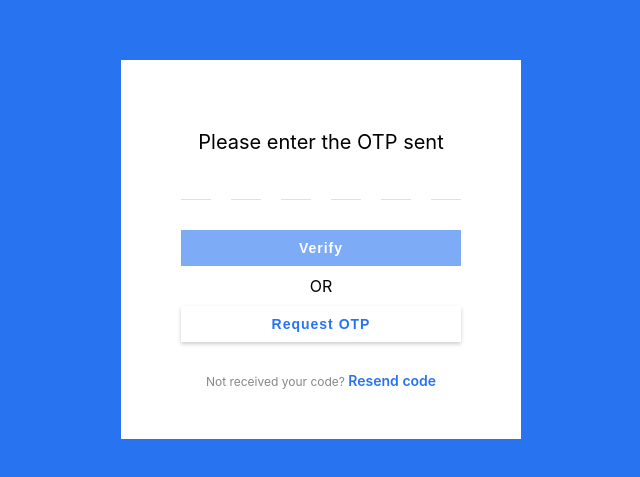
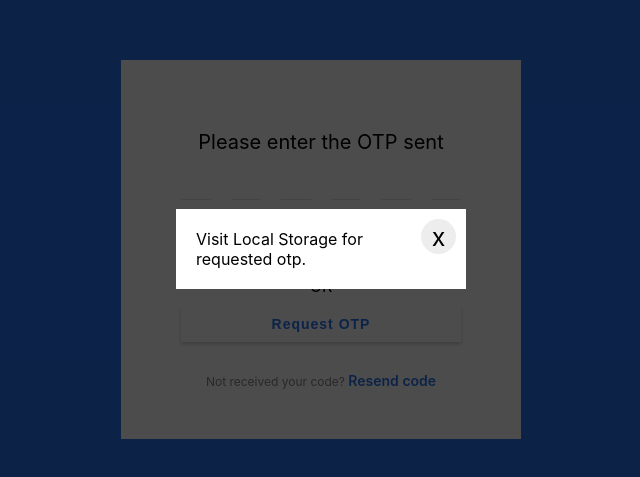
Before and after one commit to pashaumar/otp-verification, a React (Create React App) app: page / in a window 1280 px wide. Shown: the part 151-628 px from the top of the page, without its empty margins (319-959 px from the left). Built offline with nearby package versions, Linux system fonts and the light colour scheme.

Commit message:
adding message on visit

```diff
--- a/src/App.js
+++ b/src/App.js
@@ -2,11 +2,13 @@ import React, { useEffect, useState } from "react";
 import "./App.css";
 import OtpContainer from "./components/otpContainer/OtpContainer";
 import OtpGenerator from "./components/otpGenerator/OtpGenerator";
+import Modal from "./components/modal/Modal";
 
 function App() {
   const otpLength = 6;
   const [otpInput, setOtpInput] = useState({});
   const [otpValue, setOtpValue] = useState("");
+  const [showModal, setShowModal] = useState(true);
 
   useEffect(() => {
     localStorage.removeItem("otp");
@@ -37,8 +39,18 @@ function App() {
     setOtpInput((prev) => ({ ...prev, ...key }));
   };
 
+  const hideModal = () => {
+    setShowModal(false);
+  };
+
   return (
     <div className="App">
+      {showModal && (
+        <Modal
+          message="Visit Local Storage for requested otp."
+          hideModal={hideModal}
+        />
+      )}
       <div className="content">
         <div className="otp-text">Please enter the OTP sent</div>
         <OtpContainer
--- a/src/components/modal/Modal.module.css
+++ b/src/components/modal/Modal.module.css
@@ -17,7 +17,9 @@
   width: 250px;
   padding: 20px;
 }
-
+.message {
+  width: 80%;
+}
 .ok {
   cursor: pointer;
   border: none;
```
